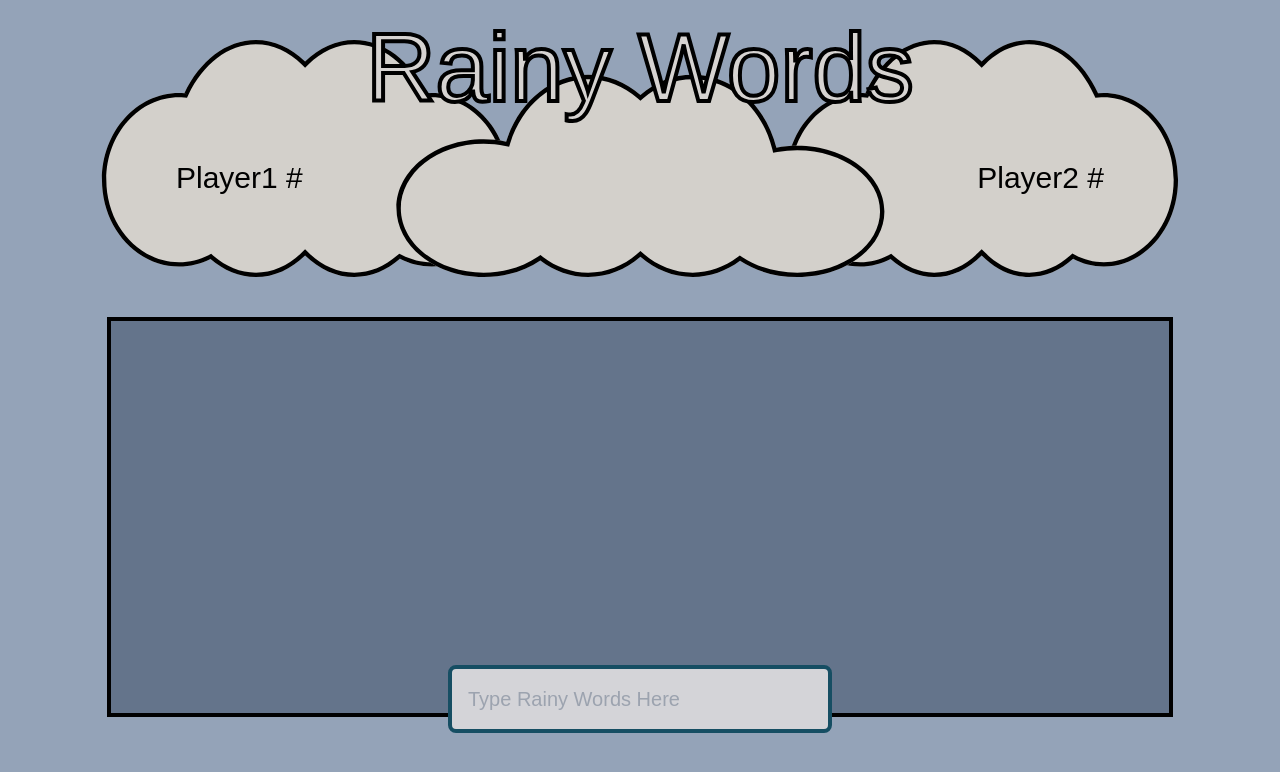
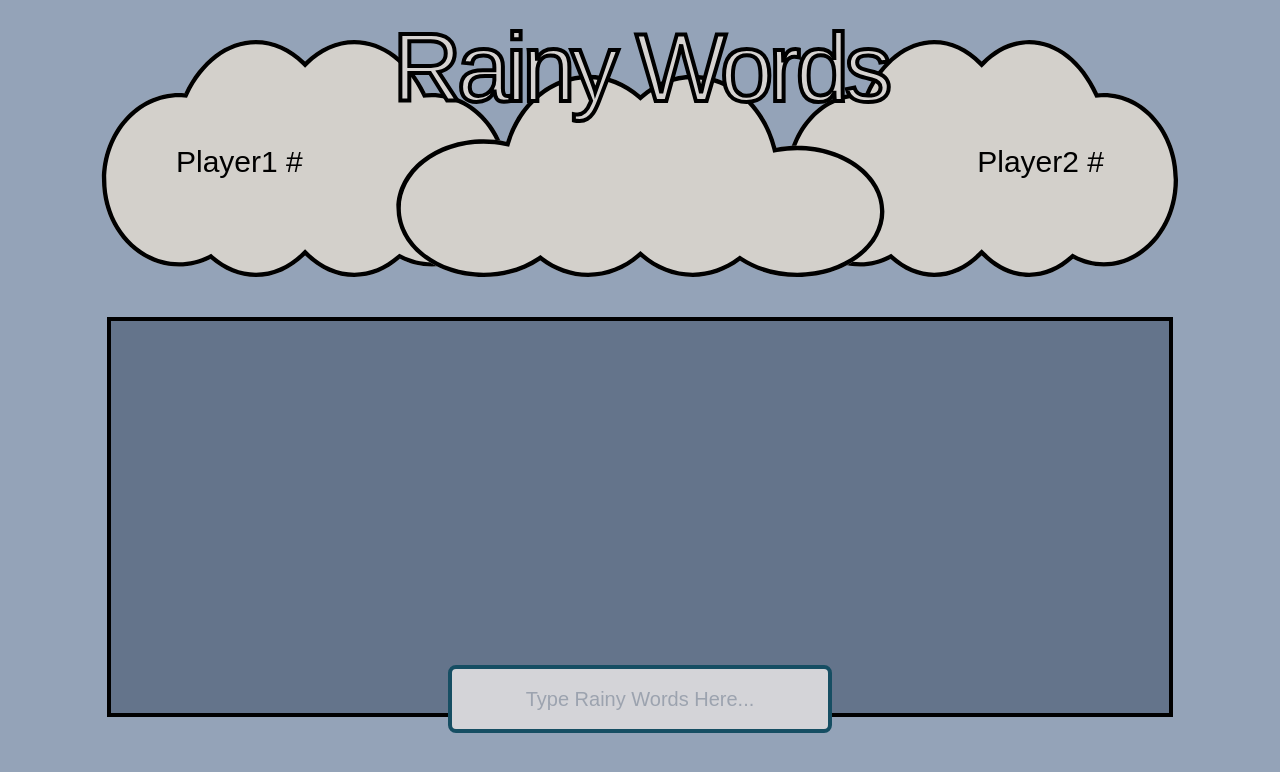
Before and after one commit to fahsanu/Netcentric-RainyWords, a Next.js app in the folder client/: page /gamePage in a window 1280 px wide. Shown: the top 772 px of the page. Built offline with nearby package versions, Linux system fonts and the light colour scheme; a web font is replaced by a local one.

Commit message:
CSS&Layout

```diff
--- a/client/src/app/gamePage/page.tsx
+++ b/client/src/app/gamePage/page.tsx
@@ -3,23 +3,24 @@ export default function gamePage() {
   return (
     <div className="w-full h-full relative bg-slate-400">
       <div className="w-screen flex justify-center">
-        <h1 className="absolute text-center text-stone-300 font-normal text-8xl pt-5 font-outline-4 outline-black">
+        <h1 className="absolute text-center text-stone-300 font-normal text-8xl pt-5 tracking-tighter font-outline-4 outline-black">
           Rainy Words
         </h1>
-        <p className="absolute text-black text-3xl left-44 top-40">Player1 #</p>
-        <p className="absolute text-black text-3xl right-44 top-40">
+        <p className="absolute text-black text-3xl left-44 top-36">Player1 #</p>
+        <p className="absolute text-black text-3xl right-44 top-36">
           Player2 #
         </p>
         <div className="p-10">
           <Cloud />
         </div>
       </div>
-      <div className=" h-screen flex justify-center">
+
+      <div className="h-screen flex justify-center">
         <div className="relative w-10/12 h-2/4 bg-slate-500 border-4 border-black pt-10"></div>
         <div className="absolute justify-center bottom-96">
           <input
-            className="block w-96 p-4 text-black border-4 border-cyan-900 rounded-lg bg-zinc-300 sm:text-xl focus:ring-blue-500 focus:border-blue-500 dark:bg-zinc-300 dark:border-gray-600 dark:placeholder-gray-400 dark:text-black dark:focus:ring-blue-500 dark:focus:border-blue-500"
-            placeholder="Type Rainy Words Here"
+            className="text-center block w-96 p-4 text-black border-4 border-cyan-900 rounded-lg bg-zinc-300 sm:text-xl focus:ring-blue-500 focus:border-blue-500 dark:bg-zinc-300 dark:border-gray-600 dark:placeholder-gray-400 dark:text-black dark:focus:ring-blue-500 dark:focus:border-blue-500"
+            placeholder="Type Rainy Words Here..."
           ></input>
         </div>
       </div>
--- a/client/src/app/globals.css
+++ b/client/src/app/globals.css
@@ -14,6 +14,41 @@
     --background-start-rgb: 0, 0, 0;
     --background-end-rgb: 0, 0, 0;
   }
+  .text-stroke {
+    -webkit-text-stroke-color: #e0e0e0
+  }
+
+  .text-stroke-black {
+    -webkit-text-stroke-color: #000
+  }
+
+  .text-stroke {
+    -webkit-text-stroke-width: 1px
+  }
+  .text-stroke-0 {
+    -webkit-text-stroke-width: 0
+  }
+  .text-stroke-3 {
+    -webkit-text-stroke-width: 3px
+  }
+  .text-stroke-4 {
+    -webkit-text-stroke-width: 4px
+  }
+  .text-stroke-6 {
+    -webkit-text-stroke-width: 6px;
+  }
+  .text-stroke-8 {
+    -webkit-text-stroke-width: 8px
+  }
+}
+
+@layer base {
+  .font-outline-2 {
+    -webkit-text-stroke: 2px black;
+  }
+  .font-outline-4 {
+    -webkit-text-stroke: 4px black;
+  }
 }
 
 body {
@@ -26,11 +61,10 @@ body {
     rgb(var(--background-start-rgb));
 }
 
-@layer base {
-  .font-outline-2 {
-    -webkit-text-stroke: 2px black;
-  }
-  .font-outline-4 {
-    -webkit-text-stroke: 4px black;
-  }
+div > div, div > input {
+  font-family: var(--font-delagothic);
 }
+
+div > footer, div > p {
+  font-family: var(--font-poppins);
+}
```
